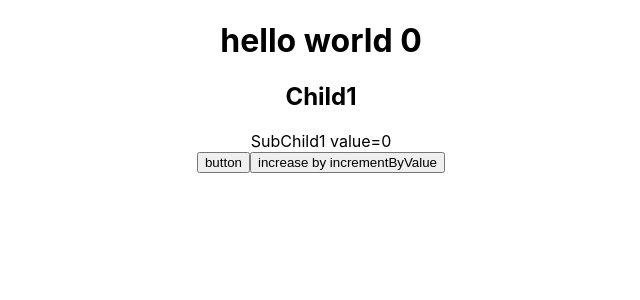
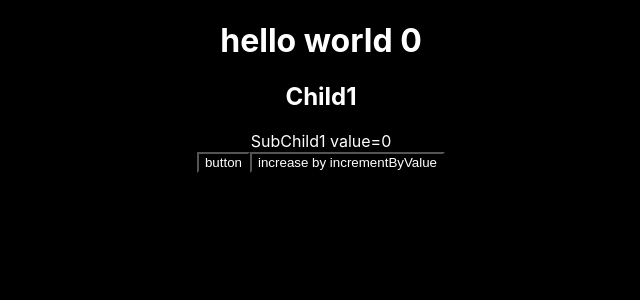
Before and after one commit to Niketdeshmukh/react-app, a React (Create React App) app: page / in a window 1280 px wide. Shown: the top 300 px of the page, without its empty margins (319-959 px from the left). Built offline with nearby package versions, Linux system fonts and the light colour scheme.

Commit message:
basic css

```diff
--- a/src/App.css
+++ b/src/App.css
@@ -1,3 +1,5 @@
 *{
   text-align: center;
+  color: white;
+  background: black;
 }
```
